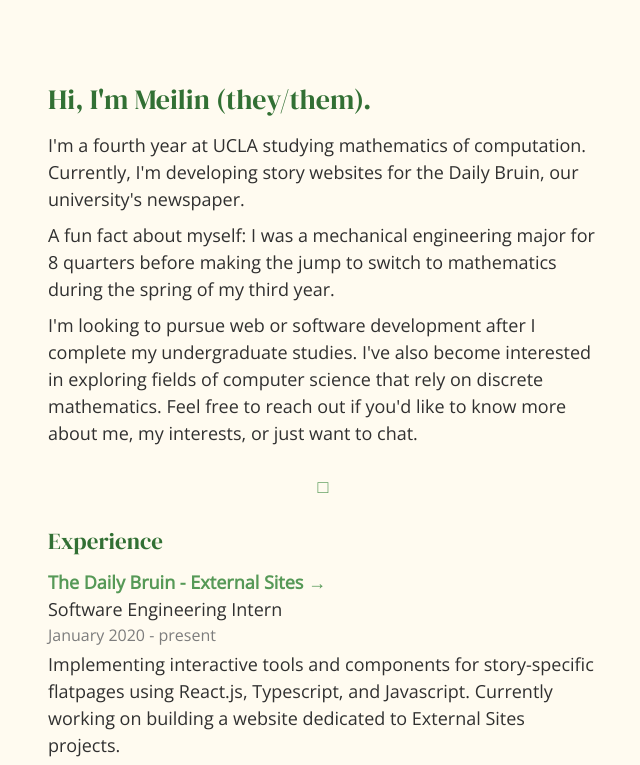
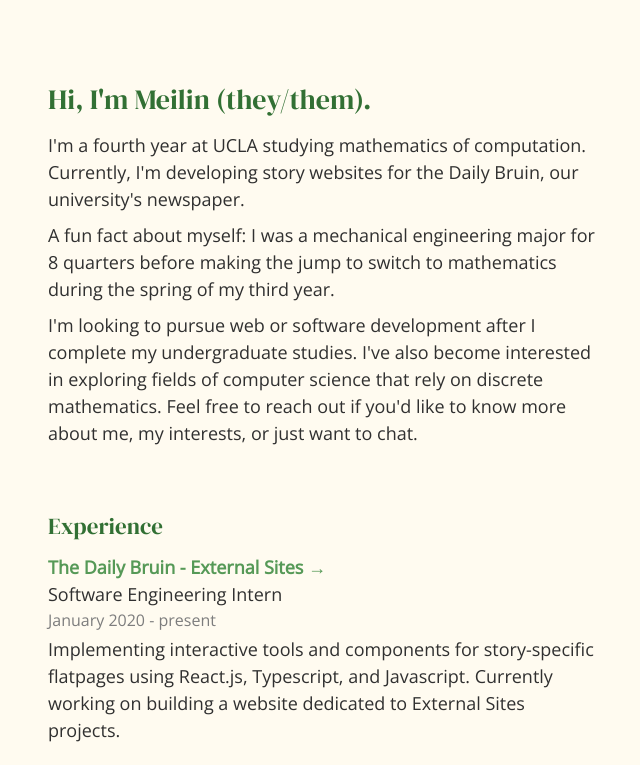
Before and after one commit to cuimeilin/cuimeilin.github.io, a React (Create React App) app: page / in a window 1280 px wide. Shown: the top 765 px of the page, without its empty margins (317-957 px from the left). Built offline with nearby package versions, Linux system fonts and the light colour scheme; a web font is replaced by a local one.

Commit message:
actually the dividers ugly

```diff
--- a/src/components/Delineate.js
+++ b/src/components/Delineate.js
@@ -8,7 +8,7 @@ const { notMobile } = mediaQueries;
 
 const Divider = styled("div")`
   width: 75%;
-  padding: 1.5em 0;
+  padding: 1.75em 0;
   color: ${green};
   font-family: ${sanserif};
   font-size: 15px;
@@ -21,5 +21,5 @@ const Divider = styled("div")`
 `;
 
 export default function Delineate() {
-  return <Divider>□</Divider>;
+  return <Divider>{/*□*/}</Divider>;
 }
```
